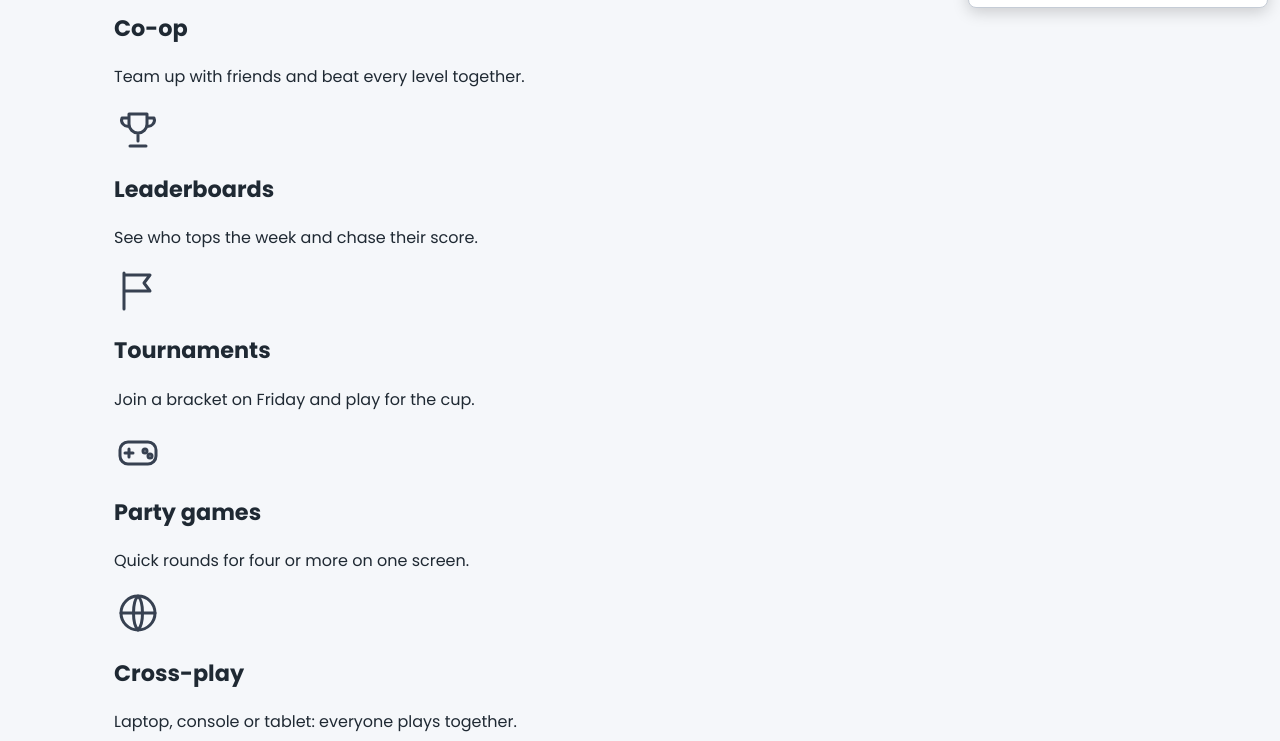
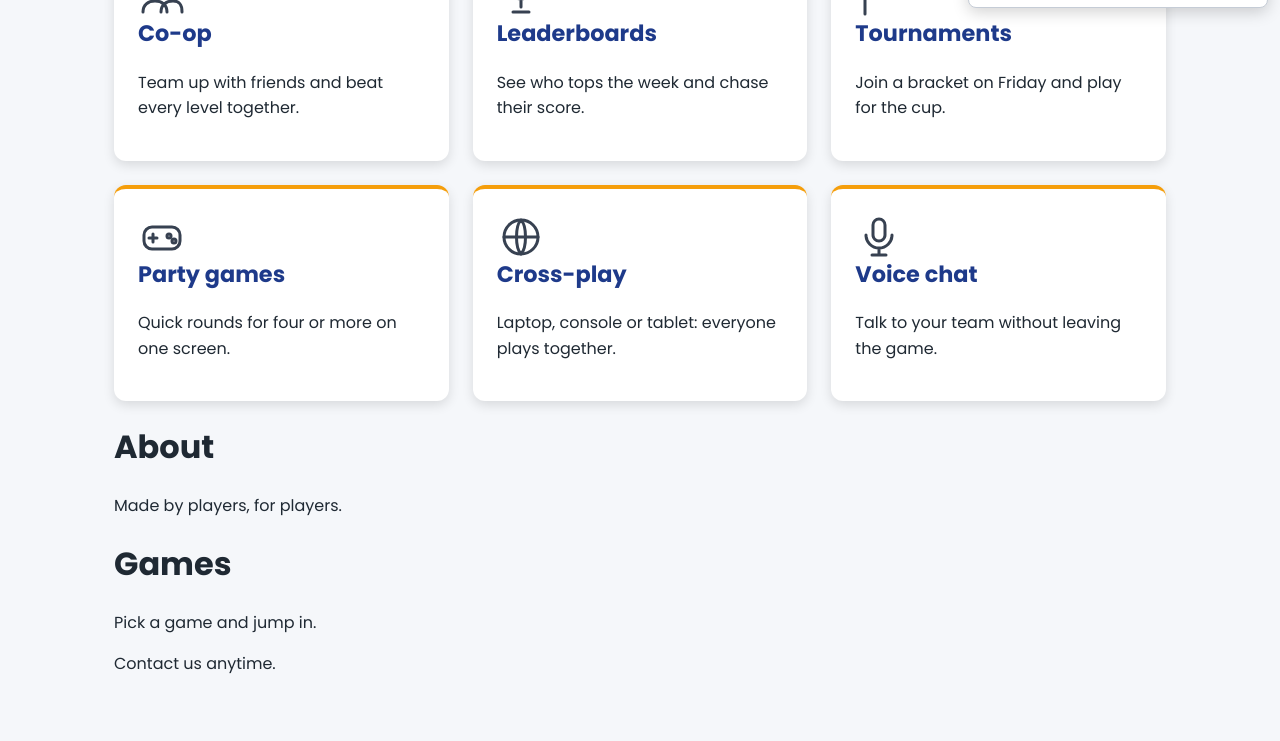
Before and after one commit to PGhera/Unit3-GameHubProject, a plain HTML site: page gamehub.html in a window 1280 px wide. Shown: the part 780-1521 px from the top of the page. After the commit the page ends 1473 px from the top, so only its background shows below. Drawn offline with Linux system fonts and the light colour scheme.

Commit message:
lesson 3

```diff
--- a/style.css
+++ b/style.css
@@ -32,22 +32,50 @@ h3 { font-size: 1.4rem; }
 /* PART B: write your code below this line. Each step has one job.
    The page now has a Features section: six .card boxes inside one .cards box. */
 
+
 /* STEP 1 ▸ Add a .cards rule with display: flex; and gap: 24px;
    The six cards sit side by side in one row, with a space between each. */
 
+   .cards{
+      display:flex;
+      gap: 24px;
+   }
 /* STEP 2 ▸ Add a .card rule. Give it a background-color that stands out from your page
    (#ffffff works on a light page) and padding: 24px; so the words do not touch the edge. */
-
+.card {
+   background-color: #ffffff;
+   padding: 24px;
+}
 /* STEP 3 ▸ In the .card rule, add border-radius: 12px; for round corners
    and box-shadow: 0 4px 12px rgba(0, 0, 0, 0.12); so the card lifts off the page. */
+   .card {
+      border-radius: 12px;
+      box-shadow: 0 4px 12px rgba(0, 0, 0, 0.12);
+   }
 
 /* STEP 4 ▸ Six cards are squashed into one row. In the .cards rule add flex-wrap: wrap;
    Now cards that do not fit move down to a new row. */
+   .cards {
+    display: flex;
+    gap: 24px;
+    flex-wrap: wrap;
+   }
 
 /* STEP 5 ▸ The rows are ragged: each card is as wide as its text. In the .card rule add
    flex: 1 1 300px;   (grow 1, shrink 1, start at 300px)
    Cards in a row now share it equally. The panel needs every card 250px or wider. */
+.card {
+   flex: 1 1 300px;
+}
 
 /* STEP 6 ▸ Use your palette on the cards. In the .card rule add
    border-top: 4px solid var(--accent);  then add a .card h3 rule with
    color: var(--primary); and margin-top: 0;  Any of your own variables work. */
+
+   .card{
+      border-top: 4px solid var(--accent);
+   }
+   .card h3 {
+      color: var(--primary);
+      margin-top: 0;
+   }
```
